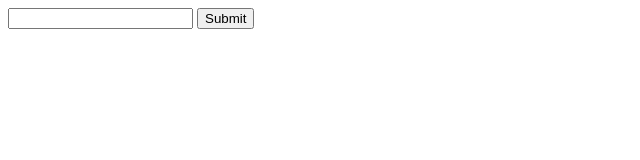
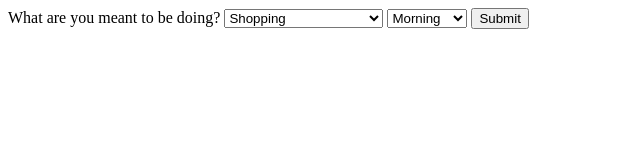
Before and after one commit to albieduffy/ExpressApp, a website: page index.html in a window 1280 px wide. Shown: the whole page, without its empty margins (0-640 px from the left). Drawn offline with Linux system fonts and the light colour scheme.

```diff
--- a/index.html
+++ b/index.html
@@ -7,8 +7,19 @@
   </head>
   <body>
     <form id="my-form">
-      <label for="message"></label>
-        <input type="text" id="message">
+      <label for="doing">What are you meant to be doing?</label>
+      <select id="doing" name="doing">
+        <option value="shopping">Shopping</option>
+        <option value="kids">Picking up the kids</option>
+        <option value="gym">Working out at the gym</option>
+        <option value="work">Working</option>
+      </select>
+      <label for="daytime"></label>
+      <select id="daytime" name="daytime">
+        <option value="morning">Morning</option>
+        <option value="afternoon">Afternoon</option>
+        <option value="evening">Evening</option>
+      </select>
       <input type="submit">
     </form>
   </body>
--- a/package.json
+++ b/package.json
@@ -11,6 +11,7 @@
   "author": "",
   "license": "ISC",
   "dependencies": {
+    "cors": "^2.8.5",
     "express": "^4.17.1"
   }
 }
```
Also changed, not shown: server.js (+7 -0 lines), 1 other file.
